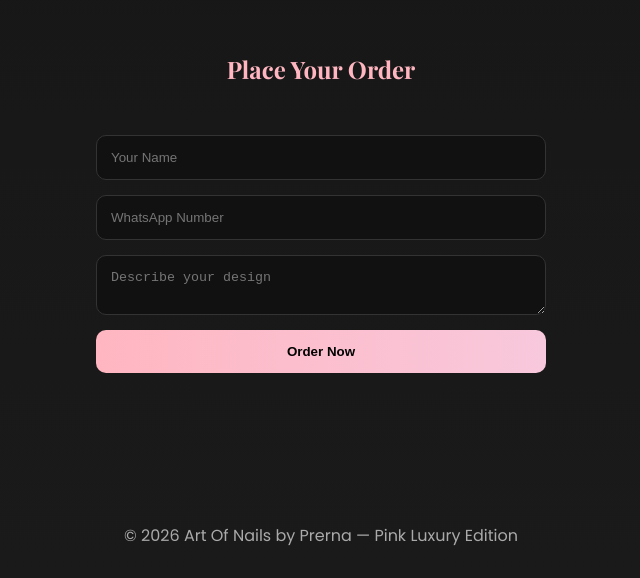
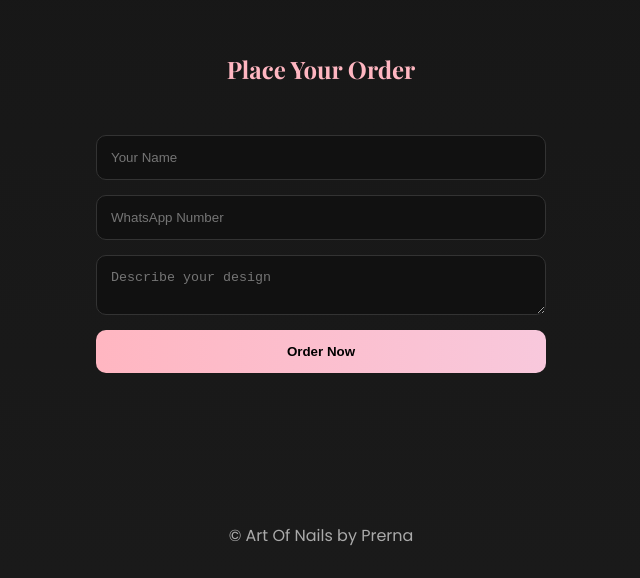
Before and after one commit to Navjyot48/AON, a plain HTML site: page index.html in a window 1280 px wide. Shown: the part 2953-3531 px from the top of the page, without its empty margins (319-959 px from the left). Drawn offline with nearby package versions, Linux system fonts and the light colour scheme.

Commit message:
Update index.html

```diff
--- a/index.html
+++ b/index.html
@@ -257,7 +257,7 @@ footer{
 </section>
 
 <footer>
-  <p>© 2026 Art Of Nails by Prerna — Pink Luxury Edition</p>
+  <p>© Art Of Nails by Prerna</p>
 </footer>
 
 </body>
```
